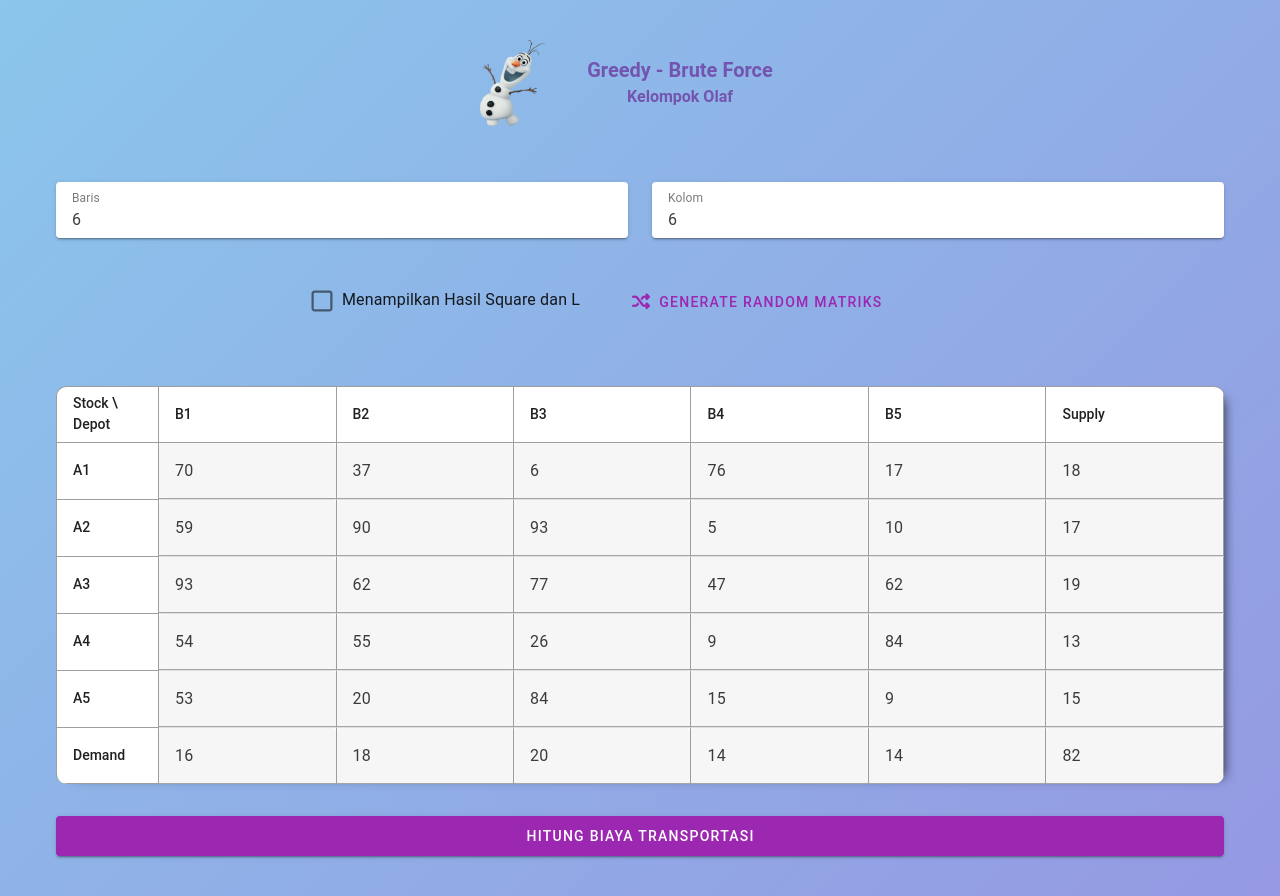
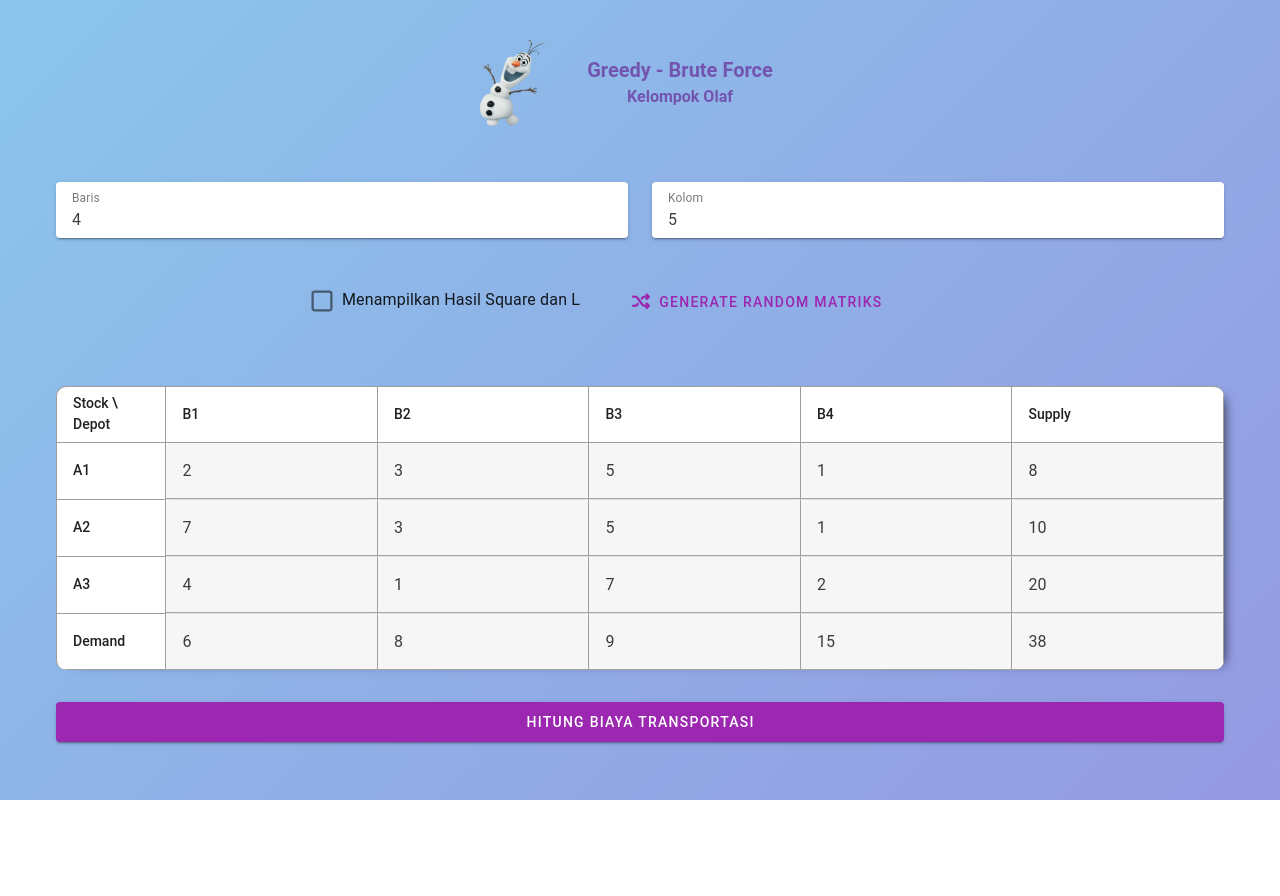
Before and after one commit to aditsud/greedy_bruteforce, a Vue app: page / in a window 1280 px wide. After the commit the page ends 800 px from the top, so only its background shows below. Built offline with nearby package versions, Linux system fonts and the light colour scheme.

Commit message:
koreksi dari fahmi soal bruteforce

```diff
--- a/src/components/Matriks.vue
+++ b/src/components/Matriks.vue
@@ -134,8 +134,8 @@ import { useToast } from "vue-toastification";
     },
     setup(){
 
-      const baris = ref(6)
-      const kolom = ref(6)
+      const baris = ref(4)
+      const kolom = ref(5)
       const matriks = ref([]);
       const isConstructing = ref(null)
       onMounted(()=>{
@@ -183,21 +183,21 @@ import { useToast } from "vue-toastification";
           // ]
 
           // matriks fadli 2366
+          // matriks.value = [
+          //   [70,37,6,76,17,18],
+          //   [59,90,93,5,10,17],
+          //   [93,62,77,47,62,19],
+          //   [54,55,26,9,84,13],
+          //   [53,20,84,15,9,15],
+          //   [16,18,20,14,14,82]
+          // ]
+
           matriks.value = [
-            [70,37,6,76,17,18],
-            [59,90,93,5,10,17],
-            [93,62,77,47,62,19],
-            [54,55,26,9,84,13],
-            [53,20,84,15,9,15],
-            [16,18,20,14,14,82]
+            [2,3,5,1,8],
+            [7,3,5,1,10],
+            [4,1,7,2,20],
+            [6,8,9,15,38]
           ]
-
-          // matriks.value = [
-          //   [2,3,5,1,8],
-          //   [7,3,5,1,10],
-          //   [4,1,7,2,20],
-          //   [6,8,9,15,38]
-          // ]
 
           // soal uts
           // matriks.value = [
--- a/src/greedy_plugin/bruteforce.js
+++ b/src/greedy_plugin/bruteforce.js
@@ -1,3 +1,4 @@
+import { sort } from "./quicksort";
 import { cloneObject, countTheVogelCost, getSquare } from "./utils";
 
 
@@ -40,17 +41,27 @@ export async function calcBruteForce(matriks_cost, matriks_vogels){
 
         let optimum_square = square_list[0].square; // pola square atau L disimpan di variabel ini
 
-        // step 3: change the previous vogels with new quantity position
-        // check the neighbor of the zero where node that have the biggest quantity
-
         // dalam rangka menerapkan perubahan square ke existing matriks vogel,
-        // maka kita cek terlebih dahulu nilai cell vogels pada titik pertama square dan pada titik yang ada pada sebelum titik 0
-        // cari yang terkecil antara dua titik yang diperiksa teresebut (sebut saja diff_quant_value),
+        // maka kita cek terlebih dahulu nilai cell vogels pada titik pertama square dan pada titik yang ada pada sebelum titik 0 (untuk square) atau
+        // cek nilai cell vogels pada titik pertama, ketiga, dan kelima (untuk L)
+        // cari yang terkecil antara titik-titik yang diperiksa teresebut (sebut saja diff_quant_value),
         // karena diff_quant_value akan digunakan untuk merubah isi cell pada matriks vogel yang termasuk pada pola optimum_square dengan cara
         // menambahkan atau mengurangkan nilai cell sebelumnya dengan diff_quant_value
-        let neighbor_idx0 = matriks_vogels[ optimum_square[0].x][ optimum_square[0].y];
-        let neighbor_idxLenMin1 = matriks_vogels[ optimum_square[optimum_square.length - 2].x][ optimum_square[optimum_square.length - 2].y];
-        let diff_quant_value = neighbor_idx0 < neighbor_idxLenMin1 ? neighbor_idx0 : neighbor_idxLenMin1;
+        let titik_titik_list = [];
+        if(optimum_square.length===4){ // jika merupakan square
+          titik_titik_list.push(matriks_vogels[ optimum_square[0].x][ optimum_square[0].y]);
+          titik_titik_list.push(matriks_vogels[ optimum_square[optimum_square.length - 2].x][ optimum_square[optimum_square.length - 2].y]);
+        }else{ // jika merupakan L
+          titik_titik_list.push(matriks_vogels[ optimum_square[0].x][ optimum_square[0].y]);
+          titik_titik_list.push(matriks_vogels[ optimum_square[optimum_square.length - 2].x][ optimum_square[optimum_square.length - 2].y]);
+          titik_titik_list.push(matriks_vogels[ optimum_square[optimum_square.length - 4].x][ optimum_square[optimum_square.length - 4].y]);
+        }
+        sort(titik_titik_list); // diurutkan asc
+        let diff_quant_value = titik_titik_list[0]; // diambil yang terkecil
+
+        // let neighbor_idx0 = matriks_vogels[ optimum_square[0].x][ optimum_square[0].y];
+        // let neighbor_idxLenMin1 = matriks_vogels[ optimum_square[optimum_square.length - 2].x][ optimum_square[optimum_square.length - 2].y];
+        // let diff_quant_value = neighbor_idx0 < neighbor_idxLenMin1 ? neighbor_idx0 : neighbor_idxLenMin1;
 
         // update nilai cell vogel yang bersesuaian dengan pola optimum_square
         let minPlus = 1; // untuk positif dan negatif
```
Also changed, not shown: src/greedy_plugin/disclaimer_olaf.txt (deleted).
